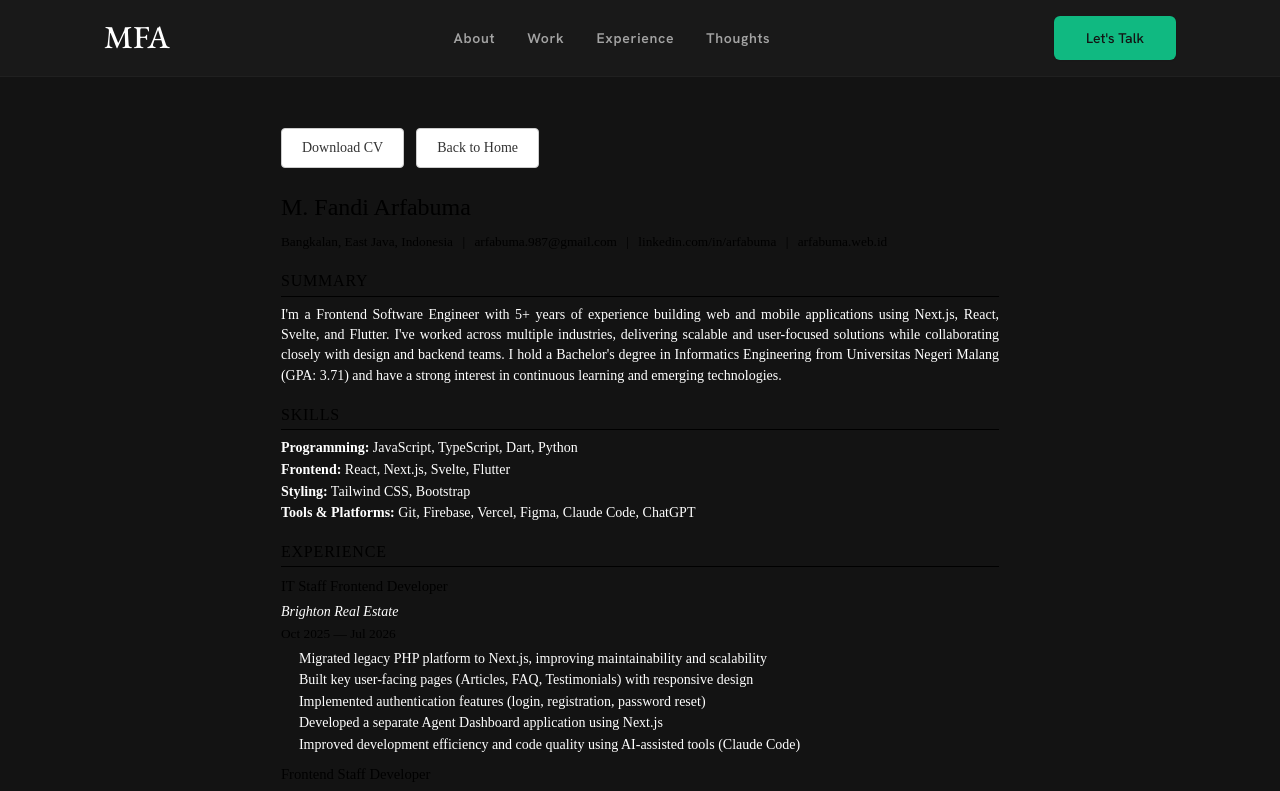
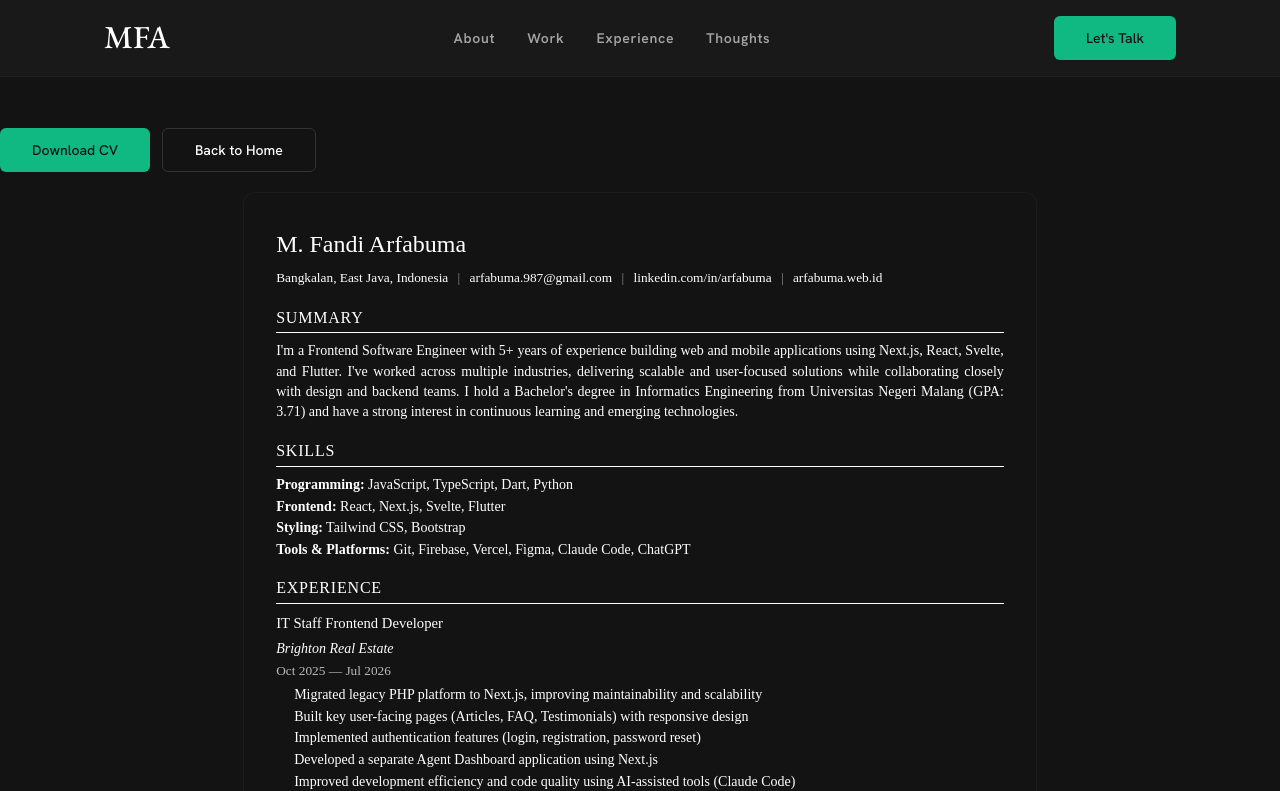
Before and after one commit to fandiarfa26/arfa-dev, a SvelteKit app: page /resume in a window 1280 px wide. Shown: the top 791 px of the page. Built offline with nearby package versions, Linux system fonts and the light colour scheme.

Commit message:
fix: use Button component, card wrapper, white text, print-only CV

```diff
--- a/src/routes/resume/+layout.svelte
+++ b/src/routes/resume/+layout.svelte
@@ -22,6 +22,16 @@
       line-height: 1.4;
     }
 
+    :global(nav),
+    :global(footer),
+    :global(canvas) {
+      display: none !important;
+    }
+
+    :global(main) {
+      padding-top: 0 !important;
+    }
+
     :global(.no-print) { display: none !important; }
 
     :global(.resume-item) {
--- a/src/routes/resume/+page.svelte
+++ b/src/routes/resume/+page.svelte
@@ -1,4 +1,5 @@
 <script lang="ts">
+  import Button from '$lib/components/shared/Button.svelte';
   import { personalInfo, summary, skills, education, languages, experiences, projects } from '$lib/data/resume';
 
   function triggerPrint() {
@@ -6,14 +7,13 @@
   }
 </script>
 
-<div class="resume">
 <div class="no-print toolbar">
-    <button onclick={triggerPrint} class="print-btn">
-      Download CV
-    </button>
-    <a href="/" class="back-btn">Back to Home</a>
+  <Button onclick={triggerPrint}>Download CV</Button>
+  <Button href="/" variant="secondary">Back to Home</Button>
 </div>
 
+<div class="card">
+  <div class="resume">
     <header>
       <h1>{personalInfo.name}</h1>
       <p class="contact">
@@ -96,67 +96,56 @@
       <p>{languages.join(', ')}</p>
     </section>
   </div>
+</div>
 
 <style>
-  .resume {
-    max-width: 190mm;
-    margin: 0 auto;
-    padding: 0;
-    font-family: 'Times New Roman', Times, serif;
-  }
-
   .toolbar {
     margin-bottom: 20px;
     display: flex;
     gap: 12px;
   }
 
-  .print-btn, .back-btn {
-    padding: 8px 20px;
-    border: 1px solid #ccc;
-    border-radius: 4px;
-    background: #fff;
-    cursor: pointer;
-    font-size: 14px;
-    text-decoration: none;
-    color: #333;
+  .card {
+    background: rgb(var(--color-background));
+    border: 1px solid rgb(51 51 51 / 0.3);
+    border-radius: 12px;
+    padding: 32px;
+    max-width: 210mm;
+    margin: 0 auto;
   }
 
-  .print-btn:hover, .back-btn:hover {
-    background: #f0f0f0;
+  .resume {
+    font-family: 'Times New Roman', Times, serif;
+    color: #fff;
   }
 
   h1 {
     font-size: 18pt;
     margin: 0 0 4px 0;
-    color: #000;
   }
 
   h2 {
     font-size: 12pt;
     text-transform: uppercase;
     letter-spacing: 0.05em;
-    border-bottom: 1px solid #000;
+    border-bottom: 1px solid #fff;
     padding-bottom: 2px;
     margin: 16px 0 8px 0;
-    color: #000;
   }
 
   h3 {
     font-size: 11pt;
     margin: 0 0 2px 0;
-    color: #000;
   }
 
   .contact {
     font-size: 10pt;
     margin: 0 0 8px 0;
-    color: #000;
   }
 
   .sep {
     margin: 0 6px;
-    color: #000;
+    opacity: 0.5;
   }
 
   .summary {
@@ -184,7 +173,7 @@
 
   .period {
     font-size: 10pt;
-    color: #000;
+    opacity: 0.7;
     margin: 0;
   }
 
@@ -205,7 +194,7 @@
   }
 
   a {
-    color: #000;
+    color: inherit;
     text-decoration: none;
   }
 
@@ -218,13 +207,30 @@
   }
 
   @media print {
-    .resume {
+    .card {
+      background: none;
+      border: none;
+      border-radius: 0;
+      padding: 0;
       max-width: none;
-      padding: 0;
     }
 
-    .no-print {
-      display: none !important;
+    .resume {
+      color: #000;
+    }
+
+    h2 {
+      border-bottom-color: #000;
+    }
+
+    .period {
+      opacity: 1;
+      color: #000;
+    }
+
+    .sep {
+      opacity: 1;
+      color: #000;
     }
 
     a {
```
Lines whose indentation alone changed are shown as unchanged.
